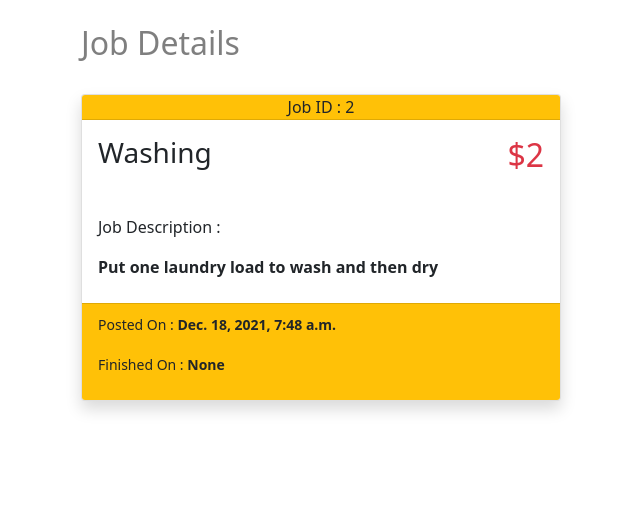
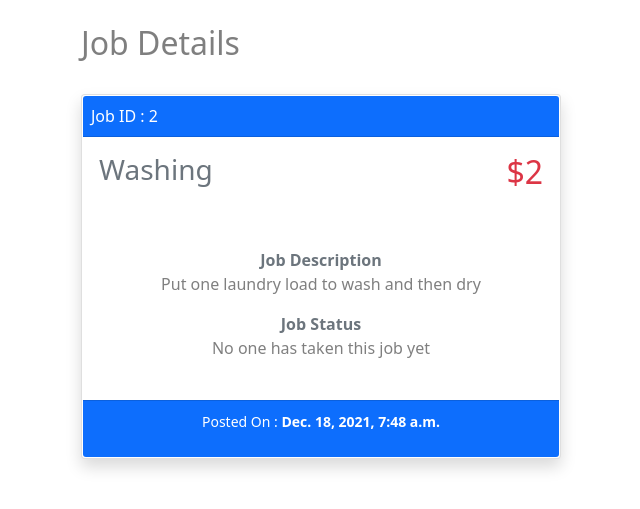
Before and after one commit to fnmalik2002/HomeProject, a Django app: page /2/ in a window 1280 px wide. Shown: the part 58-567 px from the top of the page, without its empty margins (286-926 px from the left). Run offline with Django 4.2, Linux system fonts and the light colour scheme; a user stored in the database is signed in; data comes from the database, SQL or seed files in the repository; both versions use the stored data as it was after the commit.

Commit message:
family groups are made and the logic is improved so that each user can see posts from its family only

```diff
--- a/jobs/models.py
+++ b/jobs/models.py
@@ -14,7 +14,8 @@ class JobPost(models.Model):
     job_taken = models.BooleanField(default=False)
     job_done = models.BooleanField(default=False)
     job_done_date = models.DateTimeField('date job completed', null=True, blank=True)
-    job_taker = models.ForeignKey(User, on_delete=models.CASCADE, null=True, blank=True)
+    job_taker = models.ForeignKey(User, on_delete=models.CASCADE, null=True, blank=True, related_name='job_user')
+    job_creator = models.ForeignKey(User, on_delete=models.CASCADE, null=True, blank=True, related_name='job_author')
     def __str__(self):
         return self.job_title
 
--- a/jobs/templates/jobs/detail.html
+++ b/jobs/templates/jobs/detail.html
@@ -9,27 +9,40 @@
         <div class="col-6 ">
             <h2 class="py-4 text-start text-black-50">Job Details</h2>
             <div class="card mb-4 shadow" style="width: 30rem;">
-
+                <a class="btn p-0" href="../" style="width: 100%;">
                     <div class="card-body p-0">
-                    <div class="card-header text-center p-0 m-0 bg-warning">Job ID : {{detail.id}}</div>
+                        <div class="card-header text-start ps-2 m-0 bg-primary text-white">Job ID : {{detail.id}}</div>
                         <div class="d-flex justify-content-between">
-                        <h3 class="card-title p-3">{{ detail.job_title }}</h3>
+                            <h3 class="card-title p-3 text-secondary">{{ detail.job_title }}</h3>
 
                             <h2 class="text-danger p-3">${{detail.job_price}}</h2>
 
                         </div>
                         <div class="p-3">
 
+                            <p></p>
+                            <strong class="text-secondary">Job Description</strong>
+                            <p class="text-black-50">{{detail.job_detail}}</p>
 
-                        <p>Job Description :</p>
-                        <strong>{{detail.job_detail}}</strong>
+                            <strong class="text-secondary">Job Status</strong> {% if detail.job_taken %}
+                            <p class="text-black-50">This job is taken by <strong>{{detail.job_taker.first_name}}</strong> </p>
+                            {% else %}
+                            <p class="text-black-50">No one has taken this job yet</p>
+                            {% endif %}
 
                         </div>
                     </div>
-                <div class="card-footer bg-warning mt-2">
+                    <div class="card-footer bg-primary mt-2 text-white">
                         <p><small class="card-text ">Posted On : <strong>{{detail.publish_date}}</strong></small></p>
+                        {% if detail.job_done %}
                         <p><small class="card-text">Finished On : <strong>{{detail.job_done_date}}</strong></small></p>
+                        {% else %}
+                        <p></p>
+                        {% endif %}
+
+
                     </div>
+                </a>
             </div>
         </div>
     </div>
--- a/jobs/templates/jobs/index.html
+++ b/jobs/templates/jobs/index.html
@@ -89,7 +89,7 @@
 
 
         {% endfor %} {% else %}
-        <div class="card ms-3 mb-3 shadow bg-body rounded" style="width: 14rem;">
+        <div class="card ms-4 mb-3 shadow bg-body rounded p-0" style="width: 14rem;">
             <div class="card-body mt-2 pb-0">
                 <p class="card-title pb-3 text-center">Nothing here</p>
             </div>
@@ -120,7 +120,7 @@
         </div>
 
         {% endfor %} {% else %}
-        <div class="card ms-3 mb-3 shadow bg-body rounded " style="width: 14rem;">
+        <div class="card ms-4 mb-3 shadow bg-body rounded p-0" style="width: 14rem;">
             <div class="card-body mt-2 pb-0">
                 <p class="card-title pb-3 text-center">Nothing here</p>
             </div>
--- a/jobs/views.py
+++ b/jobs/views.py
@@ -6,8 +6,8 @@ from django.shortcuts import render, get_object_or_404
 # from django.views import generic
 from .models import JobPost, Payments
 from django.contrib.auth.decorators import login_required
-from django.contrib.auth.models import User
-import datetime
+from django.contrib.auth.models import User, Group
+from django.utils import timezone
 from django.db.models import Avg, Count, Min, Sum
 
 # Create your views here.
@@ -15,26 +15,44 @@ from django.db.models import Avg, Count, Min, Sum
 def index(request):
     print("user type : ",type(request.user))
     user = User.objects.get(username = request.user)
+    user_group = Group.objects.get(user = request.user)
+    print('user_group', user_group)
+
+    users_in_a_group = User.objects.filter(groups=user_group)
+    def job_creator(users_in_a_group):
+        for u in users_in_a_group:
+            job_list_1 = JobPost.objects.filter(job_creator = u).order_by('-id')[:10]
+            print(type(u), u, job_list_1, len(job_list_1))
+            if len(job_list_1) > 0:
+                print("job creator is", u)
+                return u
+
+
+
+
+    this_family_jobs = JobPost.objects.filter(job_creator=job_creator(users_in_a_group))
+
+    # print('this_family_jobs : ', this_family_jobs)
 
     if request.user.is_superuser:
 
-        job_list = JobPost.objects.filter(job_taken= False).order_by('-id')[:10]
-        job_gone = JobPost.objects.filter(job_taken= True).order_by('-id')[:10]
-        my_unfinished_jobs = JobPost.objects.filter(job_taker=user).filter(job_taken=True).filter(job_done=False).order_by('-id')[:10]
-        my_done_jobs = JobPost.objects.filter(job_taker=user).filter(job_done=True).order_by('-id')[:10]
-        my_money_under_review_this_month = JobPost.objects.filter(job_taker=user).filter(job_taken=True).filter(job_done=False).aggregate(Sum('job_price'))
-        my_total_this_mont = JobPost.objects.filter(job_taker=user).filter(job_taken=True).filter(job_done=True).aggregate(Sum('job_price'))
-        unclaimed = JobPost.objects.filter(job_taken= False).aggregate(Sum('job_price'))
+        job_list = this_family_jobs.filter(job_taken= False).order_by('-id')[:10]
+        job_gone = this_family_jobs.filter(job_taken= True).order_by('-id')[:10]
+        my_unfinished_jobs = this_family_jobs.filter(job_taker=user).filter(job_taken=True).filter(job_done=False).order_by('-id')[:10]
+        my_done_jobs = this_family_jobs.filter(job_taker=user).filter(job_done=True).order_by('-id')[:10]
+        my_money_under_review_this_month = this_family_jobs.filter(job_taker=user).filter(job_taken=True).filter(job_done=False).aggregate(Sum('job_price'))
+        my_total_this_mont = this_family_jobs.filter(job_taker=user).filter(job_taken=True).filter(job_done=True).aggregate(Sum('job_price'))
+        unclaimed = this_family_jobs.filter(job_taken= False).aggregate(Sum('job_price'))
 
     else:
 
-        job_list = JobPost.objects.filter(job_taken= False).order_by('-id')[:10]
-        job_gone = JobPost.objects.filter(job_taken= True).order_by('-id')[:10]
-        my_unfinished_jobs = JobPost.objects.filter(job_taker=user).filter(job_taken=True).filter(job_done=False).order_by('-id')[:10]
-        my_done_jobs = JobPost.objects.filter(job_taker=user).filter(job_done=True).order_by('-id')[:10]
-        my_money_under_review_this_month = JobPost.objects.filter(job_taker=user).filter(job_taken=True).filter(job_done=False).aggregate(Sum('job_price'))
-        my_total_this_mont = JobPost.objects.filter(job_taker=user).filter(job_taken=True).filter(job_done=True).aggregate(Sum('job_price'))
-        unclaimed = JobPost.objects.filter(job_taken= False).aggregate(Sum('job_price'))
+        job_list = this_family_jobs.filter(job_taken= False).order_by('-id')[:10]
+        job_gone = this_family_jobs.filter(job_taken= True).order_by('-id')[:10]
+        my_unfinished_jobs = this_family_jobs.filter(job_taker=user).filter(job_taken=True).filter(job_done=False).order_by('-id')[:10]
+        my_done_jobs = this_family_jobs.filter(job_taker=user).filter(job_done=True).order_by('-id')[:10]
+        my_money_under_review_this_month = this_family_jobs.filter(job_taker=user).filter(job_taken=True).filter(job_done=False).aggregate(Sum('job_price'))
+        my_total_this_mont = this_family_jobs.filter(job_taker=user).filter(job_taken=True).filter(job_done=True).aggregate(Sum('job_price'))
+        unclaimed = this_family_jobs.filter(job_taken= False).aggregate(Sum('job_price'))
 
 
     template = loader.get_template('jobs/index.html')
@@ -119,7 +137,7 @@ def mark_done(request):
     if int(pk) > 0:
         upd_rec = JobPost.objects.get(pk=pk)
         upd_rec.job_done = True
-        upd_rec.job_done_date = datetime.datetime.now()
+        upd_rec.job_done_date = timezone.now()
         upd_rec.save()
     elif int(pk) < 0:
         pkid = str(-1*int(pk))
@@ -142,6 +160,7 @@ def mark_done(request):
                 print(job)
                 job.job_taken = False
                 job.job_done = False
+                job.job_done_date = None
                 job.job_taker = User.objects.get(username = 'nouser')
                 job.save()
         except Exception as e:
```
Also changed, not shown: db.sqlite3, jobs/migrations/0006_jobpost_job_creator_alter_jobpost_job_taker.py (added). Lines whose indentation alone changed are shown as unchanged.
